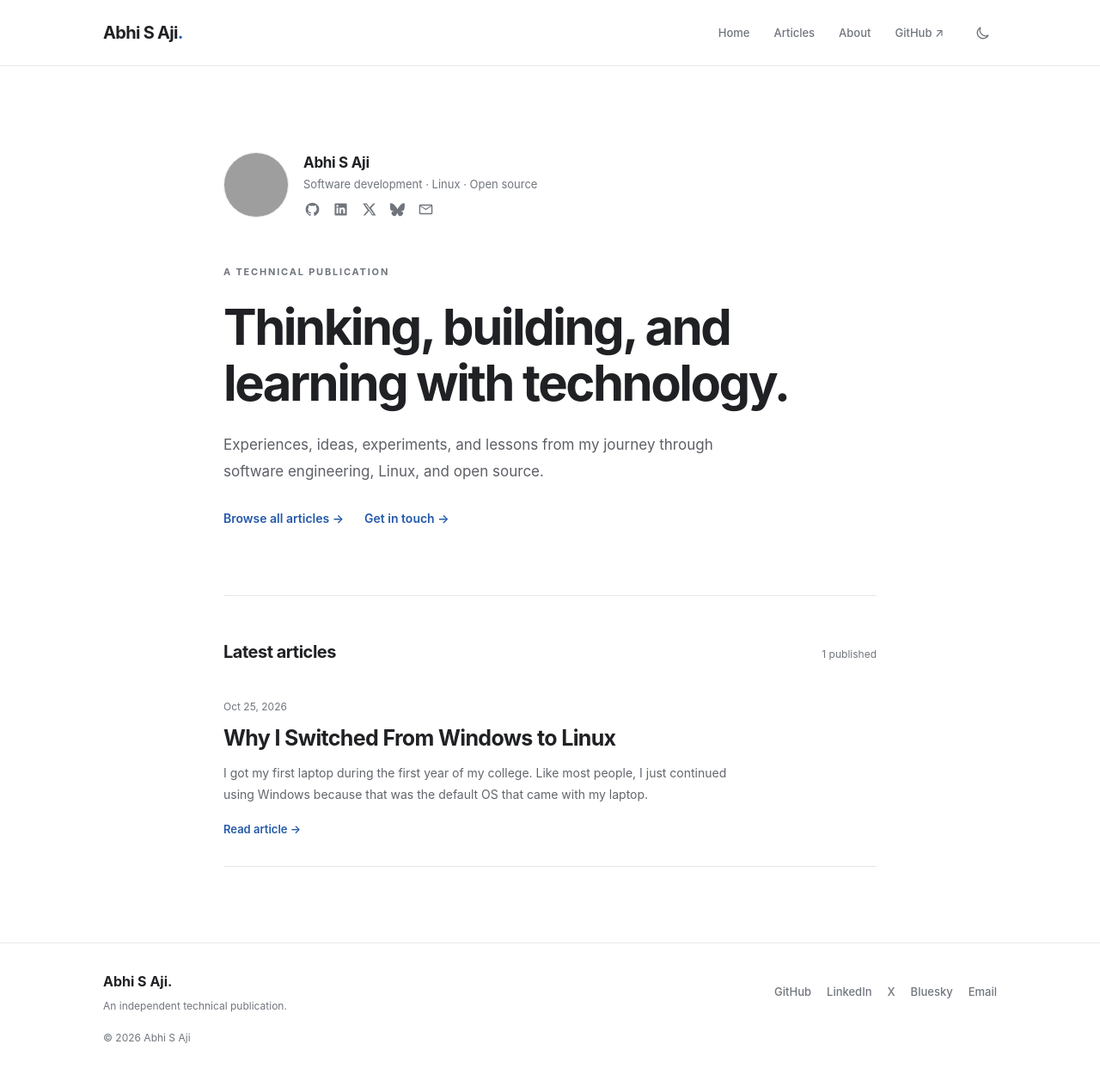
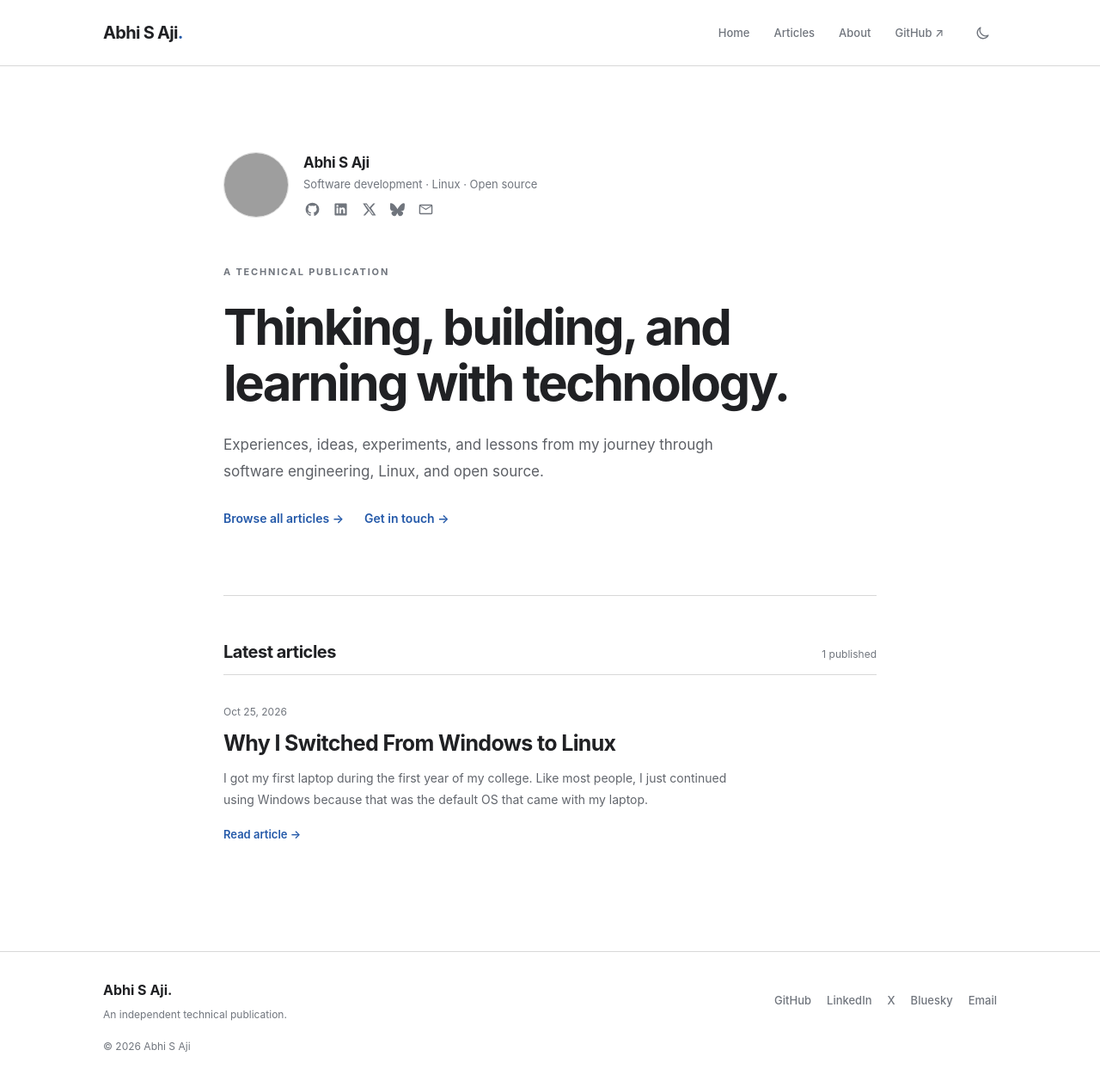
Before and after one commit to abhi-s-aji/abhi-s-aji.github.io, a Jekyll site: the page built from index.md, in a window 1280 px wide. Shown: the whole page at 86% size. Built offline with Jekyll 4.4.1, drawn with Linux system fonts in a browser that asks for light colours; grey boxes are pictures that could not be loaded.

Commit message:
improved the ui

```diff
--- a/assets/css/style.css
+++ b/assets/css/style.css
@@ -4,7 +4,7 @@
   --background: #ffffff;
   --text: #202124;
   --muted: #70757d;
-  --border: #e8e8e8;
+  --border: #d8d8d8;
   --link: #2459a9;
   --content-width: 760px;
   --wide-width: 1040px;
@@ -165,8 +165,16 @@ a:hover {
 }
 
 .article-card {
-  padding: 27px 0 30px;
+  padding: 32px 0 35px;
   border-bottom: 1px solid var(--border);
+}
+
+.article-card:last-child {
+  border-bottom: none;
+}
+
+.article-list {
+  border-top: 1px solid var(--border);
 }
 
 .article-meta {
```
Also changed, not shown: 3 other files.
